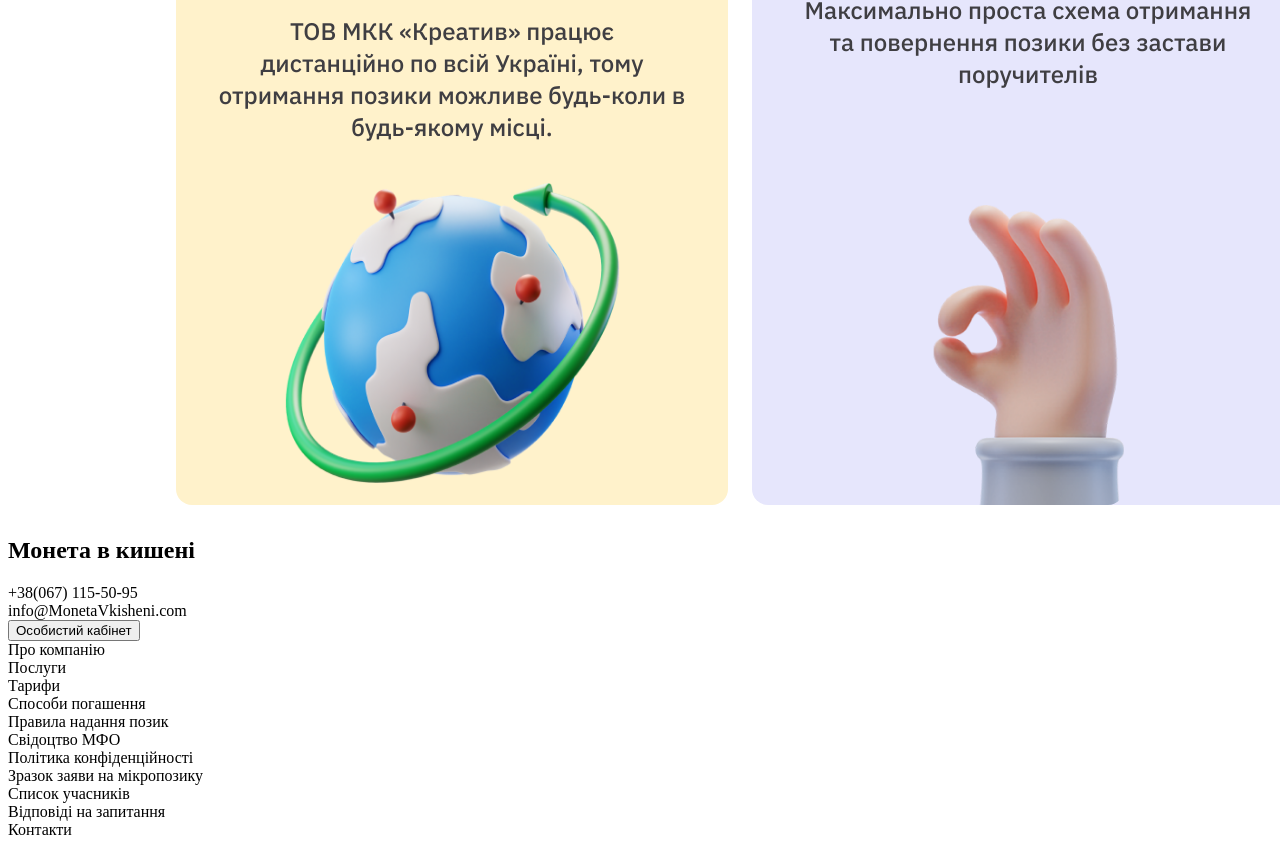
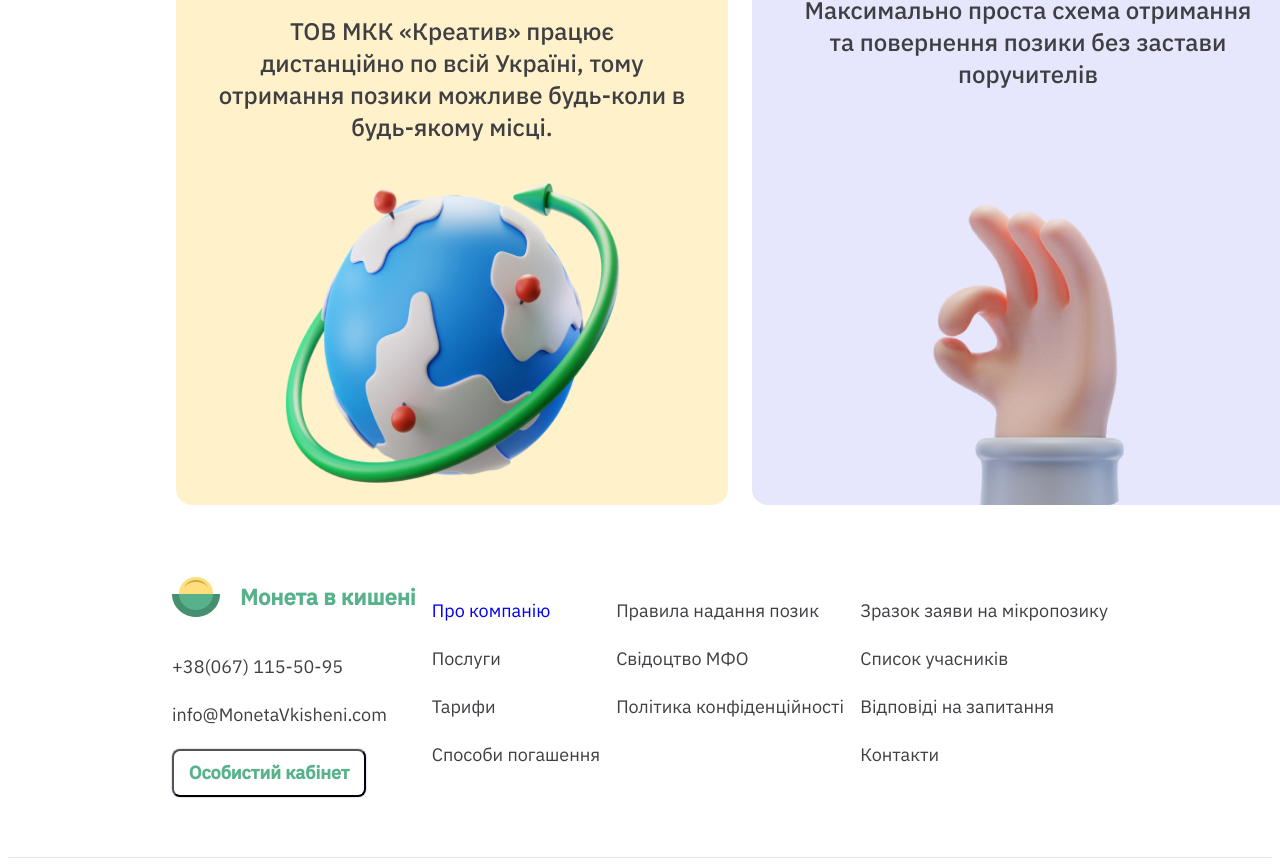
Before and after one commit to SergeyFilchenko/Coin-in-pocket, a React (Create React App) app: page / in a window 1280 px wide. Shown: the part 2968-3834 px from the top of the page. Built offline with nearby package versions, Linux system fonts and the light colour scheme.

Commit message:
add href

```diff
--- a/src/components/Footer/Footer.jsx
+++ b/src/components/Footer/Footer.jsx
@@ -1,39 +1,46 @@
 import {
   FooterSection,
   Container,
-  ListFirst,
-  ListSecond,
-  ListTheard,
-  ListFour,
+  Item,
+  Logo,
+  Btn,
+  Head,
+  List,
 } from './Footer.styled';
+import frame from '..//..//images/Frame 27.png';
 
 export default function Footer() {
   return (
     <FooterSection>
       <Container>
-        <ListFirst>
-          <h2>Монета в кишені</h2>
-          <p>+38(067) 115-50-95</p>
-          <p>info@MonetaVkisheni.com</p>
-          <button>Особистий кабінет</button>
-        </ListFirst>
-        <ListSecond>
-          <li>Про компанію</li>
-          <li>Послуги</li>
-          <li>Тарифи</li>
-          <li>Способи погашення</li>
-        </ListSecond>
-        <ListTheard>
-          <li>Правила надання позик</li>
-          <li>Свідоцтво МФО</li>
-          <li>Політика конфіденційності</li>
-        </ListTheard>
-        <ListFour>
-          <li>Зразок заяви на мікропозику</li>
-          <li>Список учасників</li>
-          <li>Відповіді на запитання</li>
-          <li>Контакти</li>
-        </ListFour>
+        <List>
+          <Head>
+            <Logo src={frame} alt="coin" />
+            Монета в кишені
+          </Head>
+          <Item>+38(067) 115-50-95</Item>
+          <Item>info@MonetaVkisheni.com</Item>
+          <Btn>Особистий кабінет</Btn>
+        </List>
+        <List>
+          <Item>
+            <a href=".#">Про компанію</a>
+          </Item>
+          <Item>Послуги</Item>
+          <Item>Тарифи</Item>
+          <Item>Способи погашення</Item>
+        </List>
+        <List>
+          <Item>Правила надання позик</Item>
+          <Item>Свідоцтво МФО</Item>
+          <Item>Політика конфіденційності</Item>
+        </List>
+        <List>
+          <Item>Зразок заяви на мікропозику</Item>
+          <Item>Список учасників</Item>
+          <Item>Відповіді на запитання</Item>
+          <Item>Контакти</Item>
+        </List>
       </Container>
     </FooterSection>
   );
--- a/src/components/Footer/Footer.styled.jsx
+++ b/src/components/Footer/Footer.styled.jsx
@@ -1,7 +1,56 @@
 import styled from 'styled-components';
-export const FooterSection = styled.div``;
-export const Container = styled.div``;
+export const FooterSection = styled.div`
+  padding: 60px 156px;
+  border-bottom: 1px solid #e5e5f4;
+`;
+export const Container = styled.div`
+  display: flex;
+  justify-content: space-around;
+  align-items: baseline;
+`;
 export const ListFirst = styled.ul``;
-export const ListSecond = styled.ul``;
-export const ListTheard = styled.ul``;
-export const ListFour = styled.ul``;
+export const List = styled.ul``;
+export const Item = styled.li`
+  font-family: 'IBM Plex Sans';
+  font-style: normal;
+  font-weight: 400;
+  font-size: 18px;
+  line-height: 28px;
+  color: #3f3e42;
+  cursor: pointer;
+
+  :not(:last-child) {
+    margin-bottom: 20px;
+  }
+`;
+export const Logo = styled.img`
+  margin-right: 20px;
+`;
+export const Btn = styled.button`
+  width: 194px;
+  height: 48px;
+  background: #ffffff;
+
+  box-shadow: 0px 0px 2px #a6a6da;
+  border-radius: 8px;
+
+  font-family: 'IBM Plex Sans';
+  font-style: normal;
+  font-weight: 600;
+  font-size: 18px;
+  line-height: 28px;
+  text-align: center;
+  color: #57b18a;
+`;
+export const Head = styled.h2`
+  display: flex;
+  align-items: center;
+
+  font-family: 'IBM Plex Sans';
+  font-style: normal;
+  font-weight: 600;
+  font-size: 22px;
+  line-height: 24px;
+  color: #57b18a;
+  margin-bottom: 36px;
+`;
--- a/src/index.css
+++ b/src/index.css
@@ -20,8 +20,11 @@
 ul,
 li,
 h1,
+h2,
+a,
 p {
   margin: 0;
   padding: 0;
   list-style: none;
+  text-decoration: none;
 }
```
